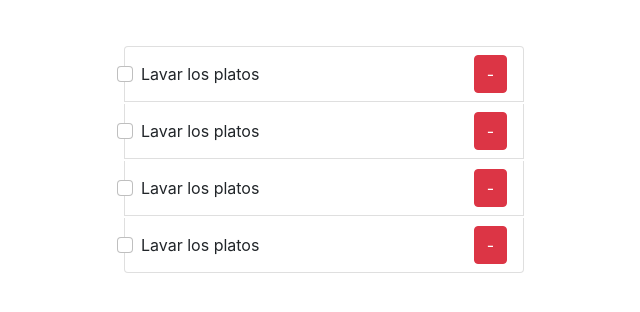
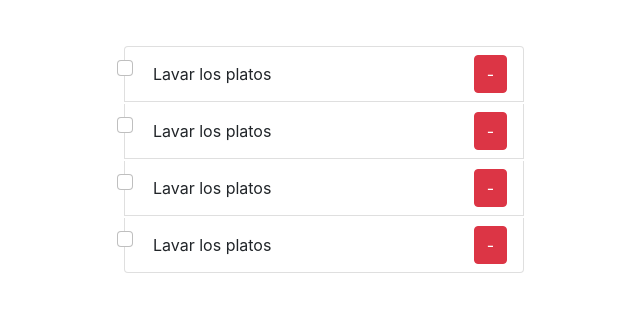
Before and after one commit to menchu123/w06ch1-todo, a React (Create React App) app: page / in a window 1280 px wide. Shown: the part 184-496 px from the top of the page, without its empty margins (316-956 px from the left). Built offline with nearby package versions, Linux system fonts and the light colour scheme.

Commit message:
Turned task text into input for updating

```diff
--- a/package.json
+++ b/package.json
@@ -12,6 +12,7 @@
     "react-redux": "^7.2.6",
     "react-scripts": "4.0.3",
     "redux": "^4.1.2",
+    "redux-devtools-extension": "^2.13.9",
     "redux-thunk": "^2.4.0",
     "web-vitals": "^1.1.2"
   },
--- a/src/components/Form/Form.js
+++ b/src/components/Form/Form.js
@@ -7,7 +7,7 @@ const Form = () => {
         <div className="form-group col-10">
           <input
             type="text"
-            id="task"
+            id="task-input"
             className="form-control"
             required
             formNoValidate
--- /dev/null
+++ b/src/components/Task/Task.css
@@ -0,0 +1,3 @@
+.task__left {
+  width: 85%;
+}
--- a/src/components/Task/Task.js
+++ b/src/components/Task/Task.js
@@ -1,16 +1,21 @@
+import "./Task.css";
+
 const Task = () => {
   return (
     <li className="task form-check list-group-item d-flex justify-content-between align-items-center">
       <div className="task__left">
         <input
           type="checkbox"
-          name="isDone"
-          id="isDone"
+          name="task"
+          id="task"
           className="form-check-input"
         />
-        <label htmlFor="isDone" className="form-check-label">
-          Lavar los platos
-        </label>
+        <input
+          type="text"
+          className="task__text form-control border-0"
+          value="Lavar los platos"
+          onChange={() => {}}
+        ></input>
       </div>
       <button className="task__delete btn btn-danger pull-right">-</button>
     </li>
```
Also changed, not shown: 1 other file (tests, documents, lock files or other folders).
